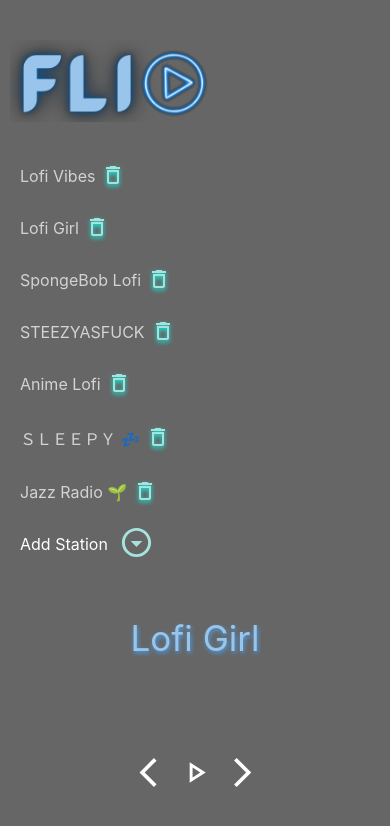
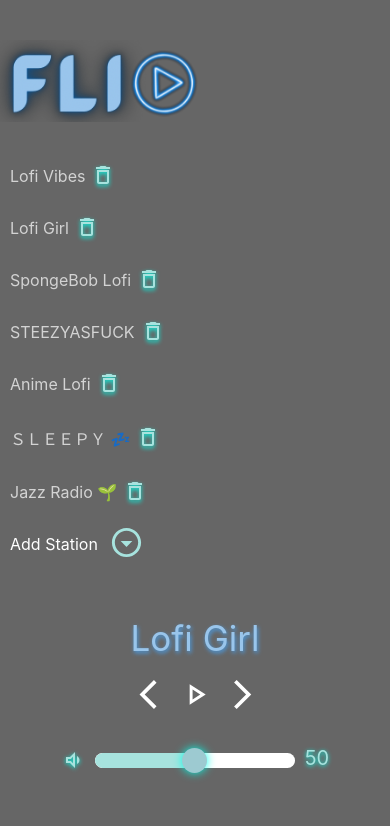
Before and after one commit to sarthakx30/flyo, a React (Create React App) app: page / in a window 390 px wide. Shown: the top 826 px of the page. Built offline with nearby package versions, Linux system fonts and the light colour scheme.

Commit message:
App Completed

```diff
--- a/src/App.css
+++ b/src/App.css
@@ -4,8 +4,10 @@
   /* width: 100vw; */
 }
 
-.App::-webkit-scrollbar{
-  display: none;
+::-webkit-scrollbar {
+  display: auto;
+  width: 0px;
+  height: 0px;
 }
 
 .player {
@@ -13,10 +15,72 @@
   bottom: 50px;
   right: 0;
   left: 0;
-  width: 50%;
+  width: 70%;
   margin: 0 auto;
   background-color: rgba(0, 0, 0, 0);
   color: #fff;
+  display: flex;
+  flex-direction: column;
+}
+
+.volumeSection {
+  display: flex;
+  align-items: center;
+  width: 100%;
+  justify-content: center;
+  margin-top: 10px;
+}
+
+.volumeBar {
+  position: relative;
+  /* margin: 0 auto; */
+  width: 200px;
+  display: flex;
+  margin: 0px 10px 0px 10px;
+  /* height: 20px; */
+}
+
+.volumeBar input {
+  padding: 4px;
+  position: absolute;
+  width: 200px;
+  height: 15px;
+  -webkit-appearance: none;
+  background-color: transparent;
+  left: -6px;
+  top: -13px;
+  z-index: 99;
+}
+
+.volumeBar input::-webkit-slider-thumb {
+  -webkit-appearance: none;
+  background-color: rgb(157, 202, 209);
+  filter: drop-shadow(0px 0px 5px rgb(0, 255, 234)) ;
+  width: 25px;
+  height: 25px;
+  border-radius: 50%;
+  cursor: pointer;
+  z-index: 99;
+}
+
+.volumeBar progress {
+  width: 200px;
+  height: 15px;
+  -webkit-appearance: none;
+  position: absolute;
+  top: -7px;
+  z-index: 98;
+  border-radius: 10px;
+  overflow: hidden;
+}
+
+.volumeBar progress::-webkit-progress-bar {
+  background-color: #fff;
+}
+
+.volumeBar progress::-webkit-progress-value {
+  border-radius: 40px;
+  background-color: rgb(167, 227, 222);
 }
 
 button {
@@ -29,13 +93,20 @@ p {
   color: #fff;
 }
 
-input {
-  background: rgba(255, 255, 255, 1);
+form input {
+  background: rgba(128, 232, 246, 0.4);
   padding: 3px;
   border: none;
   border-radius: 10px;
   font-size: 14px;
   margin: 3px;
+  outline: none;
+  padding: 5px;
+  color: aliceblue;
+}
+
+form input::placeholder {
+  color: aliceblue;
 }
 
 .active {
@@ -67,11 +138,8 @@ input {
 
 /* starting ENTER animation */
 .playingStation-enter {
-  /* right: 50px; */
-  /* left: calc(13% + 5px);
-  right: calc(13% + 5px); */
   position: absolute;
-  right:30%;
+  right:20%;
   opacity: 0%;
   color: white !important;
   filter: drop-shadow(0px) !important;
@@ -88,14 +156,20 @@ input {
   white-space: nowrap;
   opacity: 0%;
   /* color: blue !important; */
-  transform: scale(70%) translateX(10%);
+  transform: scale(70%) translateX(40%);
   transition: all 2000ms ease-in-out;
   filter: drop-shadow(2px 2px 2px white) !important;
 }
 
+@media(max-width:800px){
+  .playingStation-enter-active{
+    transform: scale(70%) translateX(20%);
+  }
+}
+
 .playingStationText {
-  opacity:100%;
-  color:#99c5eb;
+  opacity: 100%;
+  color: #99c5eb;
   filter: drop-shadow(1px 2px 2px #47a0ee);
   transition: all 1000ms ease-in-out;
   white-space: nowrap;
@@ -128,26 +202,61 @@ input {
   position: absolute;
   top: -100px;
   left: 10px;
-  width:200px;
+  width: 200px;
   transition: all 2000ms ease-in-out;
-  opacity:0%;
+  opacity: 0%;
 }
 
-.logoAnimation-active{
-  opacity:100%;
-  top:40px;
+.logoAnimation-active {
+  opacity: 100%;
+  top: 40px;
 }
 
-.stations{
+.stations {
   position: absolute;
   top: 150px;
   left: 20px;
   transition: all 2000ms ease-in-out;
   /* opacity:0%; */
-  z-index: 1000;
+  z-index: 10;
+  width: 250px;
+  height: 500px;
+  overflow: auto;
 }
 
-.stations-active{
-  opacity:0%;
-  left:100px;
+.stations::-webkit-scrollbar {
+  width: 5px;
+  height: 5px;
 }
+
+/* Track */
+.stations::-webkit-scrollbar-track {
+  background: transparent;
+}
+
+/* Handle */
+.stations::-webkit-scrollbar-thumb {
+  background: rgb(0, 255, 234);
+  border-radius: 20px;
+}
+
+/* Handle on hover */
+.stations::-webkit-scrollbar-thumb:hover {
+  background: #47a0ee;
+}
+
+/* .stations-active {
+  opacity: 0%;
+  left: 100px;
+} */
+
+@media(max-width:800px) {
+  .logoAnimation{
+    left:0px;
+  }
+  .stations{
+    left:10px;
+    height: 450px;
+    width: 200px;
+  }
+}
--- a/src/App.js
+++ b/src/App.js
@@ -1,4 +1,4 @@
-import React, { useState, useRef, useEffect } from 'react';
+import React, { useState, useEffect } from 'react';
 import { CSSTransition, TransitionGroup } from "react-transition-group";
 import Logo from "./images/Flio_Logo.PNG";
 import './App.css';
@@ -8,6 +8,7 @@ import Stations from './components/stations';
 
 function App() {
   const [isPlaying, setIsPlaying] = useState(false);
+  const [volume, setVolume] = useState(50);
   const [stations, setStations] = useState([
     {
       name: "Lofi Vibes",
@@ -38,8 +39,9 @@ function App() {
       url: 'https://www.youtube.com/watch?v=kgx4WGK0oNU&ab_channel=%E9%98%BF%E9%B2%8DAbao',
     }
   ])
+
   const [currentStation, setCurrentStation] = useState(stations[1]);
-  // const [songPlaying,setSonPlaying]=useState('highlight');
+
   //Getting Stations From Local Storage
   useEffect(() => {
     if (localStorage.getItem('stations')) {
@@ -77,10 +79,7 @@ function App() {
         }
       ]));
     }
-    // console.log(JSON.parse(localStorage.getItem('stations')));
-    // localStorage.setItem('stations', JSON.stringify(stations));
   }, [])
-
 
   //Writing Stations to Local Storage
   useEffect(() => {
@@ -116,15 +115,12 @@ function App() {
     ])) {
       localStorage.setItem('stations', JSON.stringify(stations));
     }
-    // console.log(JSON.parse(localStorage.getItem('stations')));
   }, [stations])
 
   const { innerWidth, innerHeight } = window;
-  // console.log(innerWidth, innerHeight)
-
   return (
     <div className="App">
-      <img id="logo" className="logoAnimation" onLoad={()=>{document.getElementById("logo").classList.add('logoAnimation-active')}} src={Logo} />
+      <img id="logo" className="logoAnimation" onLoad={() => { document.getElementById("logo").classList.add('logoAnimation-active') }} src={Logo} />
       <div style={{ background: "rgba(0,0,0,0.6)", height: "100vh", width: "100vw" }}>
         <div style={{ overflow: "hidden" }}>
           <TransitionGroup
@@ -139,14 +135,14 @@ function App() {
             </CSSTransition>
           </TransitionGroup>
         </div>
-        {innerWidth > 750 ?
-          <ReactPlayer onReady={()=>{if(!isPlaying)setIsPlaying(true)}} style={{ position: "relative", overflow: "hidden", objectFit: "cover", opacity: "100%", zIndex: "-1", bottom: "135px", left: "-10%" }} width="140vw" height="145vh" playing={isPlaying} url={currentStation.url} />
+        {innerWidth > 700 ?
+          <ReactPlayer loop="true" volume={volume / 100} style={{ position: "relative", overflow: "hidden", objectFit: "cover", opacity: "100%", zIndex: "-1", bottom: "135px", left: "-10%" }} width="140vw" height="145vh" playing={isPlaying} url={currentStation.url} />
           :
-          <ReactPlayer style={{ position: "relative", overflow: "hidden", objectFit: "cover", opacity: "100%", zIndex: "-1", bottom: "80px", left: "-150%" }} width="1800px" height="1100px" playing={isPlaying} url={currentStation.url} />
+          <ReactPlayer loop="true" volume={volume / 100} style={{ position: "relative", overflow: "hidden", objectFit: "cover", opacity: "100%", zIndex: "-1", bottom: "80px", left: "-150%" }} width="1800px" height="1100px" playing={isPlaying} url={currentStation.url} />
         }
       </div>
       <Stations className="stations" currentStation={currentStation} setCurrentStation={setCurrentStation} stations={stations} setStations={setStations} />
-      <Player stations={stations} currentStation={currentStation} setCurrentStation={setCurrentStation} isPlaying={isPlaying} setIsPlaying={setIsPlaying} />
+      <Player volume={volume} setVolume={setVolume} stations={stations} currentStation={currentStation} setCurrentStation={setCurrentStation} isPlaying={isPlaying} setIsPlaying={setIsPlaying} />
     </div>
   );
 }
--- a/src/components/player.js
+++ b/src/components/player.js
@@ -1,7 +1,7 @@
-import React, { useState } from 'react';
-import { PlayArrowOutlined, PauseOutlined, ArrowBackIosOutlined, ArrowForwardIosOutlined } from '@mui/icons-material';
+import React, { useState, useEffect } from 'react';
+import { PlayArrowOutlined, PauseOutlined, ArrowBackIosOutlined, ArrowForwardIosOutlined, VolumeUpOutlined, VolumeDownOutlined, VolumeOffOutlined, VolumeMuteOutlined } from '@mui/icons-material';
 
-const Player = ({ isPlaying, setIsPlaying, currentStation, setCurrentStation, stations }) => {
+const Player = ({ volume, setVolume, isPlaying, setIsPlaying, currentStation, setCurrentStation, stations }) => {
     const [buttonActive, setButtonActive] = useState(false);
     const handlePlay = () => {
         setIsPlaying(!isPlaying);
@@ -30,13 +30,50 @@ const Player = ({ isPlaying, setIsPlaying, currentStation, setCurrentStation, st
     }
     return (
         <div className="player">
-            <button onClick={goBack}><ArrowBackIosOutlined className="icon" fontSize="large" /></button>
-            <button onClick={handlePlay}>
+            <div>
+                <button onClick={goBack}><ArrowBackIosOutlined className="icon" fontSize="large" /></button>
+                <button onClick={handlePlay}>
+                    {
+                        isPlaying ? <PauseOutlined className="icon" fontSize="large" /> : <PlayArrowOutlined className="icon" fontSize="large" />
+                    }
+                </button>
+                <button onClick={goForward}><ArrowForwardIosOutlined className="icon" fontSize="large" /></button>
+            </div>
+            <div className="volumeSection">
                 {
-                    isPlaying ? <PauseOutlined className="icon"  fontSize="large"/> : <PlayArrowOutlined className="icon"  fontSize="large"/>
+                    volume == 0 ?
+                        <VolumeOffOutlined style={{
+                            color: "rgb(167, 227, 222)",
+                            filter: " drop-shadow(0px 1px 2px rgb(0, 255, 234))"
+                        }} />
+                        :
+                        volume <= 20 ?
+                            <VolumeMuteOutlined style={{
+                                color: "rgb(167, 227, 222)",
+                                filter: " drop-shadow(0px 1px 2px rgb(0, 255, 234))"
+                            }} />
+                            : volume <= 60 ?
+                                <VolumeDownOutlined style={{
+                                    color: "rgb(167, 227, 222)",
+                                    filter: " drop-shadow(0px 1px 2px rgb(0, 255, 234))"
+                                }} />
+                                :
+                                <VolumeUpOutlined style={{
+                                    color: "rgb(167, 227, 222)",
+                                    filter: " drop-shadow(0px 1px 2px rgb(0, 255, 234))"
+                                }} />
                 }
-            </button>
-            <button onClick={goForward}><ArrowForwardIosOutlined className="icon"  fontSize="large"/></button>
+                <div className="volumeBar">
+                    <input type="range" min="0" max="100" value={volume} onChange={(e) => setVolume(e.target.value)} />
+                    <progress min="0" max="100" value={volume} />
+                </div>
+                <p style={{
+                    fontSize:"20px",
+                    marginBottom:"24px",
+                    color: "rgb(167, 227, 222)",
+                    filter: " drop-shadow(0px 1px 2px rgb(0, 255, 234))"
+                }}>{volume}</p>
+            </div>
         </div>
     )
 }
--- a/src/components/stations.js
+++ b/src/components/stations.js
@@ -4,13 +4,12 @@ import Station from './station';
 import { DeleteOutlined } from "@mui/icons-material"
 
 const Stations = ({ currentStation, setCurrentStation, stations, setStations }) => {
-    console.log(stations);
-    // useEffect(()=>{
-    //     setStations(stations);
-    // },[stations])
 
     return (
-        <div id="stations" className="stations" onLoad={() => { document.getElementById("stations").classList.add('stations-active') }} style={{ display: "flex", flexDirection: "column", width: "50%", textAlign: "left" }}>
+        <div id="stations"
+            className="stations"
+            style={{ display: "flex", flexDirection: "column", textAlign: "left" }}
+        >
             {stations.map((station, index) => (
                 <Station
                     className="station"
```
Also changed, not shown: src/components/addStation.js (+9 -6 lines), src/components/station.js (+0 -7 lines).
